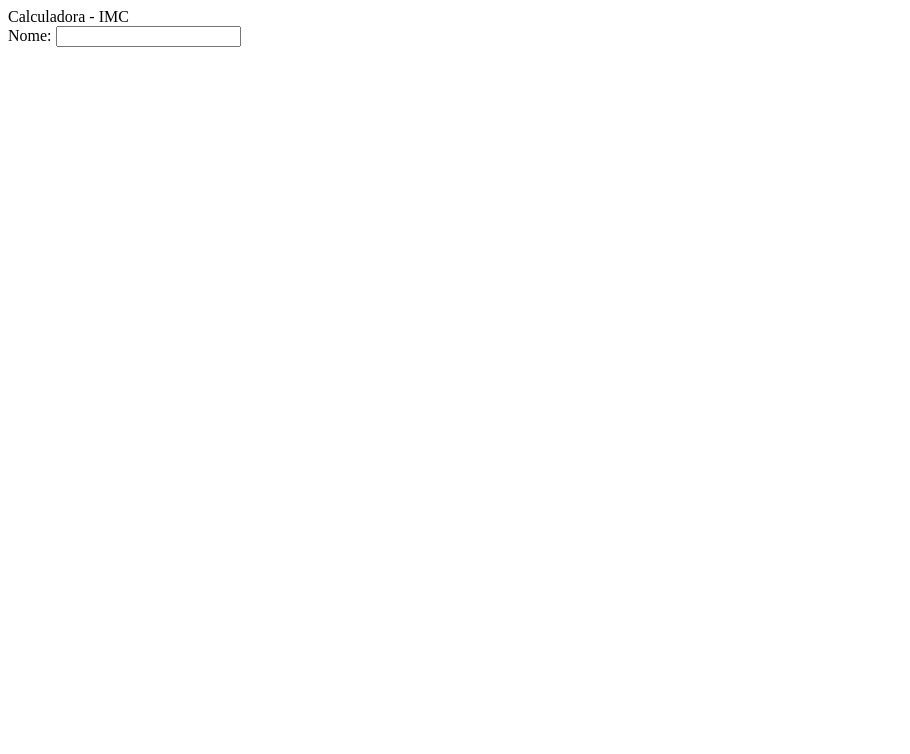
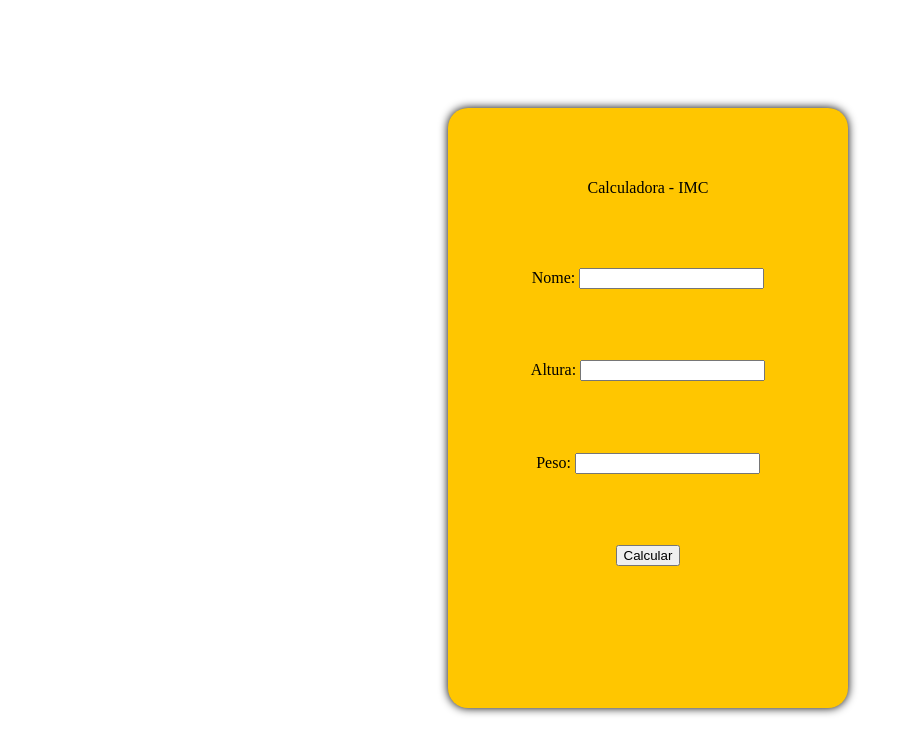
Before and after one commit to PeedroRocha/Mini_Projetos_JS-Pedro_Henrique_R_Rocha, a plain HTML site: page Meus_Arquivos/00_IMC/index_Pedro.html in a window 1280 px wide. Shown: the whole page, without its empty margins (0-910 px from the left). Drawn offline with Linux system fonts and the light colour scheme; files that its build step writes are made by us from their sources.

Commit message:
copiando o código
Fazendo a cópia do código

```diff
--- a/Meus_Arquivos/00_IMC/index_Pedro.html
+++ b/Meus_Arquivos/00_IMC/index_Pedro.html
@@ -4,7 +4,7 @@
     <meta charset="UTF-8">
     <meta name="viewport" content="width=device-width, initial-scale=1.0">
     <title>IMC</title>
-    <link rel="stylesheet" href="style_Pedro.css">
+    <link rel="stylesheet" href="/style_Pedro.css">
 </head>
 <body>
     <main>
@@ -14,11 +14,19 @@
                 <label>Nome:</label>
                 <input type="text" id='nome'> <!-- Paramos aqui-->
             </div>
+            <div class="input">
+                <label>Altura:</label>
+                <input type="number" id='altura'>
+            </div>
+            <div class="input">
+                <label>Peso:</label>
+                <input type="number" id='peso'>
+            </div>
+            <button id='calcular'>Calcular</button>
 
-
-
+            <div class="result" id='resultado'></div>
         </div>
     </main>
-
+    <script src="./imc_Pedro.js"></script>
 </body>
 </html>
--- a/style_Pedro.css
+++ b/style_Pedro.css
@@ -0,0 +1,22 @@
+main{
+    display: flex;
+    width: 100vw;
+    height: 100vh;
+    justify-content: center;
+    align-items: center;
+}
+
+
+.container{
+    display: flex;
+    flex-direction: column;
+    background: rgb(255,198,0);
+    width: 400px;
+    height: 600px;
+    align-items: center;
+    justify-content: space-evenly;/* deixa os campos uniforme*/
+    border-radius: 20px;
+    box-shadow: 0 0 10px black;
+
+
+}
```
Also changed, not shown: Arquivos_Professor/00_IMC/index.html (+1 -1 lines).
